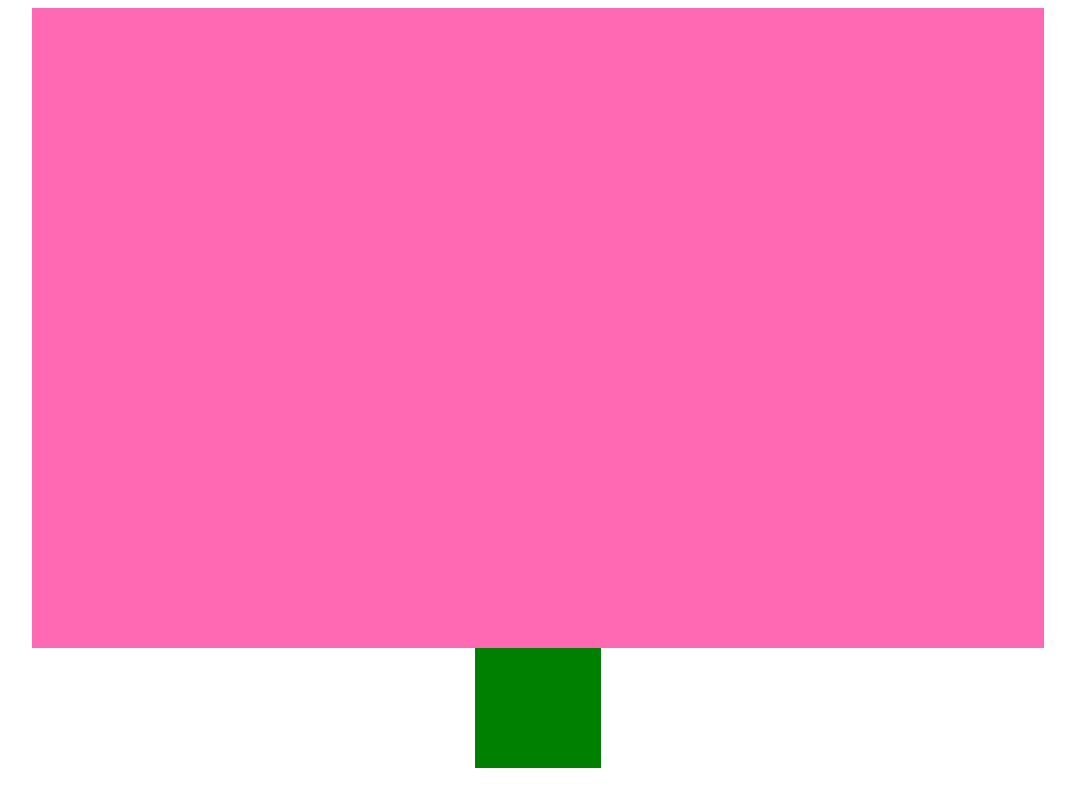
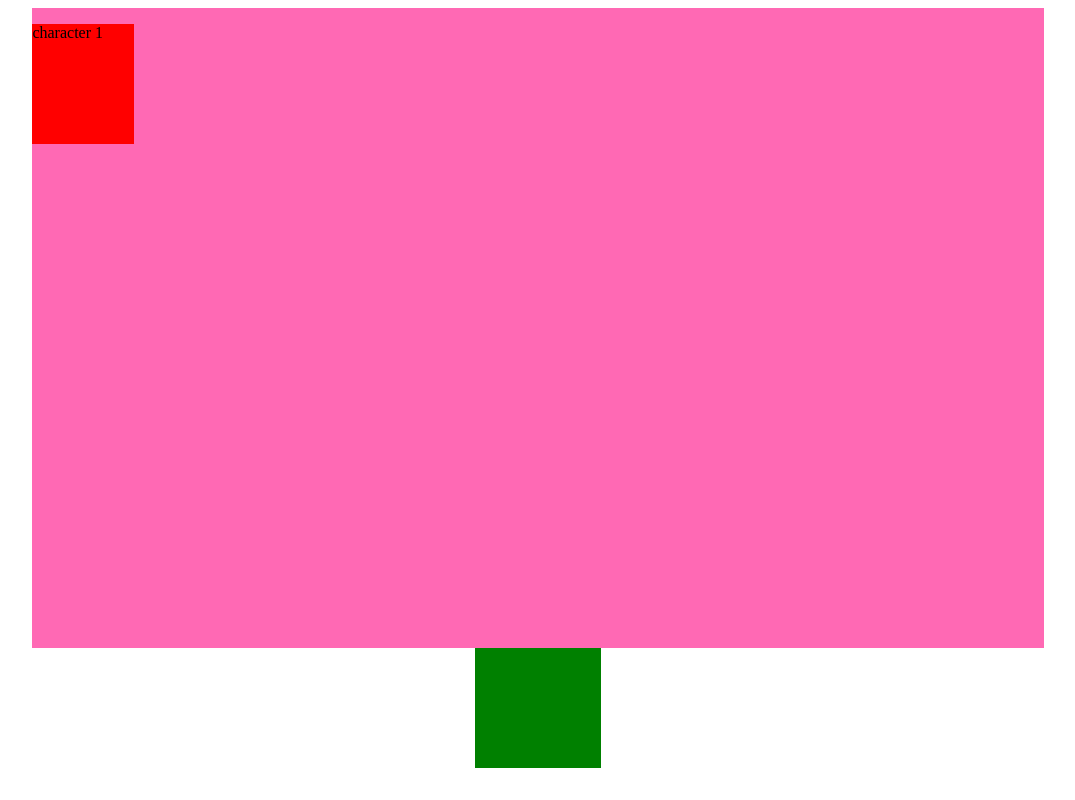
Before and after one commit to courtneyfay/cs-1080-project-2, a plain HTML site: page index.html in a window 1280 px wide. Shown: the whole page, without its empty margins (102-1177 px from the left). Drawn offline with Linux system fonts and the light colour scheme.

Commit message:
getting structure to add character cards set up

```diff
--- /dev/null
+++ b/app.js
@@ -0,0 +1,41 @@
+const characters = [
+    {
+        name: 'character 1',
+        color: 'red',
+        attributes: [],
+    },
+    {
+        name: 'character 2',
+        color: 'yellow',
+        attributes: [],
+    },
+    {
+        name: 'character 3',
+        color: 'blue',
+        attributes: [],
+    },
+]
+
+const showPlayerGameBoard = () => {
+    console.log('hitting showPlayerGameBoard')
+    const gameBoard = document.querySelector(".player-game-board")
+    // todo: make this a loop and do it for all character cards
+    // 1. create character card div and add class
+    const characterCard = document.createElement('div')
+    characterCard.classList.add('character-card')
+    // 2. add name to character card div
+    const name = document.createElement('p')
+    name.innerHTML = characters[0].name
+    characterCard.appendChild(name)
+    // 3. add color to character card div
+    characterCard.style.background = characters[0].color
+    // style.background = color;
+    // 4. append character card div to player game board div
+    gameBoard.appendChild(characterCard)
+}
+
+const startGame = () => {
+    console.log('Game has begun - HUZZAH!')
+    // 1. Show all character cards
+    showPlayerGameBoard()
+}
--- a/index.html
+++ b/index.html
@@ -2,7 +2,7 @@
 
     <head>
         <!-- Adding title -->
-        <title>Court Noyes</title>
+        <title>Guess Who - Fantasyland</title>
         <!-- Adding CSS stylesheet -->
         <link rel="stylesheet" href="main.css"/>
     </head>
@@ -14,4 +14,8 @@
         </div>
     </body>
 
+    <script src="app.js"></script>
+    <script>
+        startGame();
+    </script>
 </html>
--- a/main.css
+++ b/main.css
@@ -5,6 +5,7 @@
     justify-content: space-evenly;
 }
 
+/* GAME BOARD STYLES */
 .player-game-board {
     width: 80%;
     height: 80vh;
@@ -16,3 +17,9 @@
     height: 15vh;
     background-color: green;
 }
+
+/* CARD STYLES */
+.character-card {
+    width: 10%;
+    height: 15vh;
+}
```
